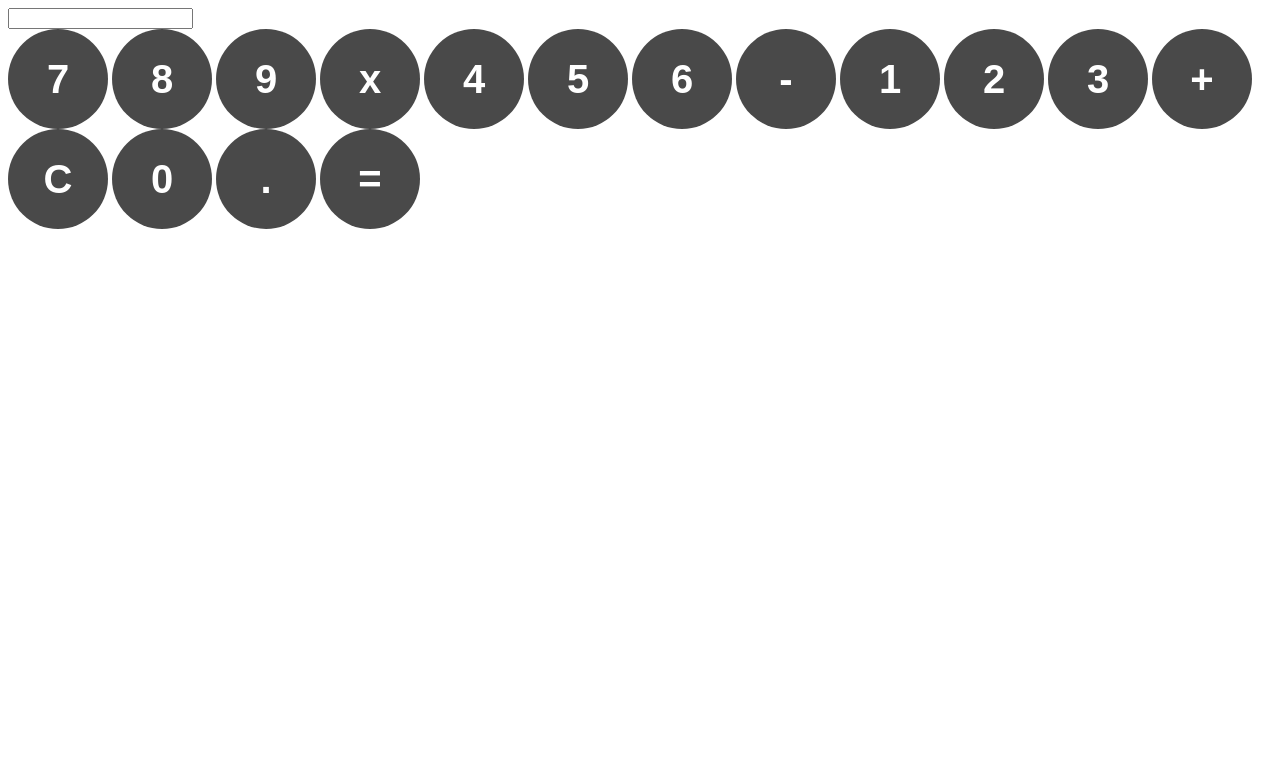
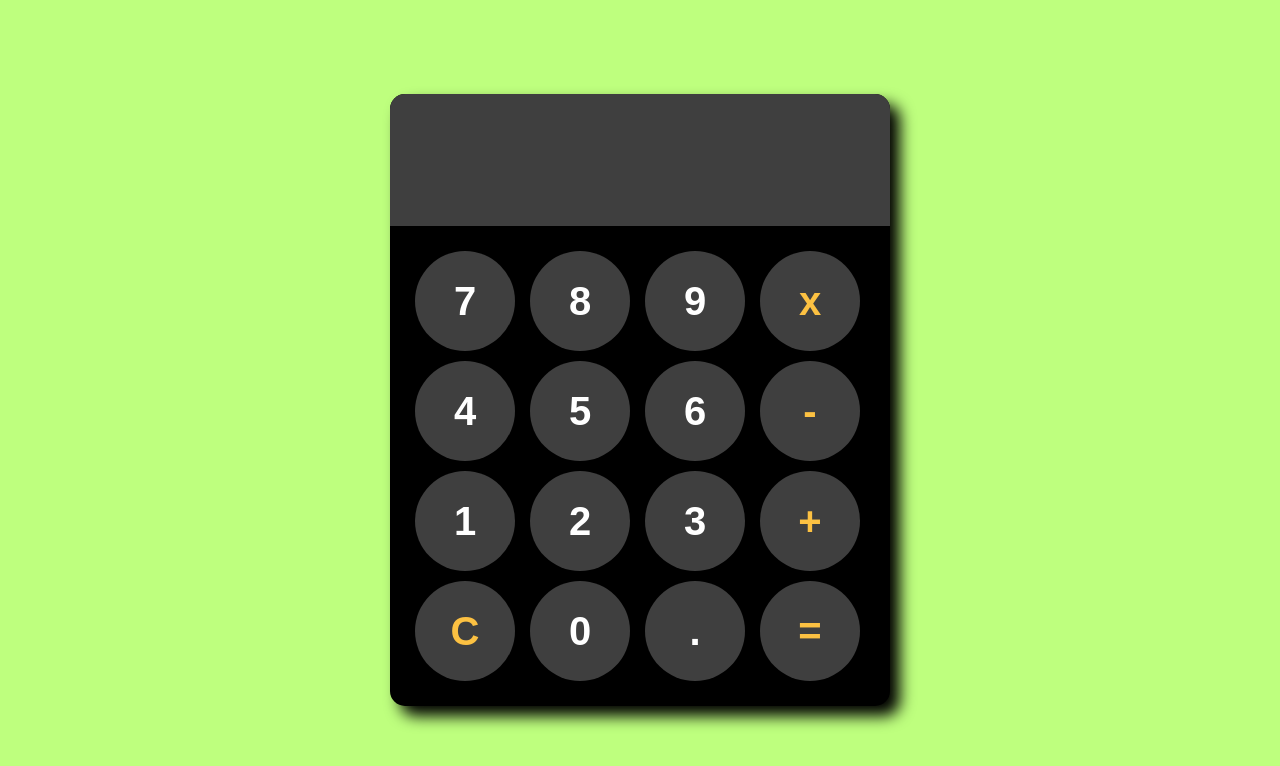
Before and after one commit to SKumr20/calculator, a plain HTML site: page index.html in a window 1280 px wide. Drawn offline with Linux system fonts and the light colour scheme.

Commit message:
Add button grid Add style

```diff
--- a/index.html
+++ b/index.html
@@ -13,19 +13,19 @@
             <button>7</button>
             <button>8</button>
             <button>9</button>
-            <button>x</button>
+            <button class="operator">x</button>
             <button>4</button>
             <button>5</button>
             <button>6</button>
-            <button>-</button>
+            <button class="operator">-</button>
             <button>1</button>
             <button>2</button>
             <button>3</button>
-            <button>+</button>
-            <button>C</button>
+            <button class="operator">+</button>
+            <button class="operator">C</button>
             <button>0</button>
             <button>.</button>
-            <button>=</button>
+            <button class="operator">=</button>
         </div>
     </div>
 </body>
--- a/style.css
+++ b/style.css
@@ -1,9 +1,42 @@
+body {
+    margin: 0;
+    background-color: rgb(190, 255, 126);
+    display: flex;
+    justify-content: center;
+    align-items: center;
+    height: 100vh;
+}
+
+#Calculator {
+    background-color: black;
+    box-shadow: 10px 10px 15px black;
+    border-radius: 15px;
+    max-width: 500px;
+    overflow: hidden;
+}
+
+#display {
+    width: 100%;
+    padding: 20px;
+    font-size: 5rem;
+    border: none;
+    background-color: rgb(63, 63, 63);
+    color: white;
+}
+
+#keys {
+    display: grid;
+    grid-template-columns: repeat(4, 1fr);
+    gap: 10px;
+    padding: 25px;
+}
+
 button {
     height: 100px;
     width: 100px;
     border-radius: 150px;
     border: none;
-    background-color: rgba(0, 0, 0, 0.712);
+    background-color: rgb(63, 63, 63);
     color: white;
     font-size: 40px;
     font-weight: bold;
@@ -15,3 +48,18 @@ button:hover {
     opacity: 0.8;
     scale: 0.95;
 }
+
+button:active {
+    background-color: rgb(126, 125, 125);
+    font-size: 30px;
+    transition: 50ms ease;
+}
+
+.operator {
+    color: rgb(252, 193, 66);
+}
+
+button.operator:hover{
+    background-color: rgb(220, 240, 106);
+    color: rgb(0, 0, 0);
+}
```
